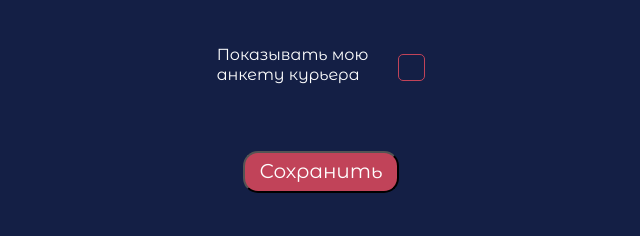
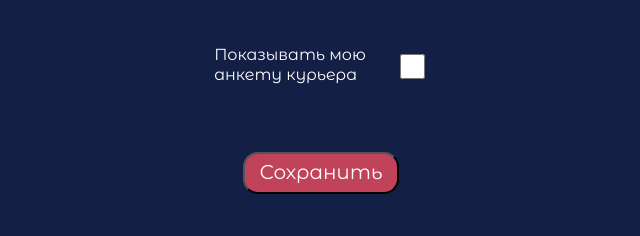
Before and after one commit to Flnchkv/Dostavochka, a plain HTML site: page profile.html in a window 1280 px wide. Shown: the part 326-562 px from the top of the page, 319-959 px from the left. Drawn offline with Linux system fonts and the light colour scheme.

Commit message:
добавила галочку

```diff
--- a/profile.html
+++ b/profile.html
@@ -41,7 +41,7 @@
 
       <div class="ank">
         <p>Показывать мою<br>анкету курьера</p>
-        <div class="tic"></div>
+        <input type="checkbox" class="tic"></input>
     </div>
     <button>Сохранить</button>
   </main>
```
